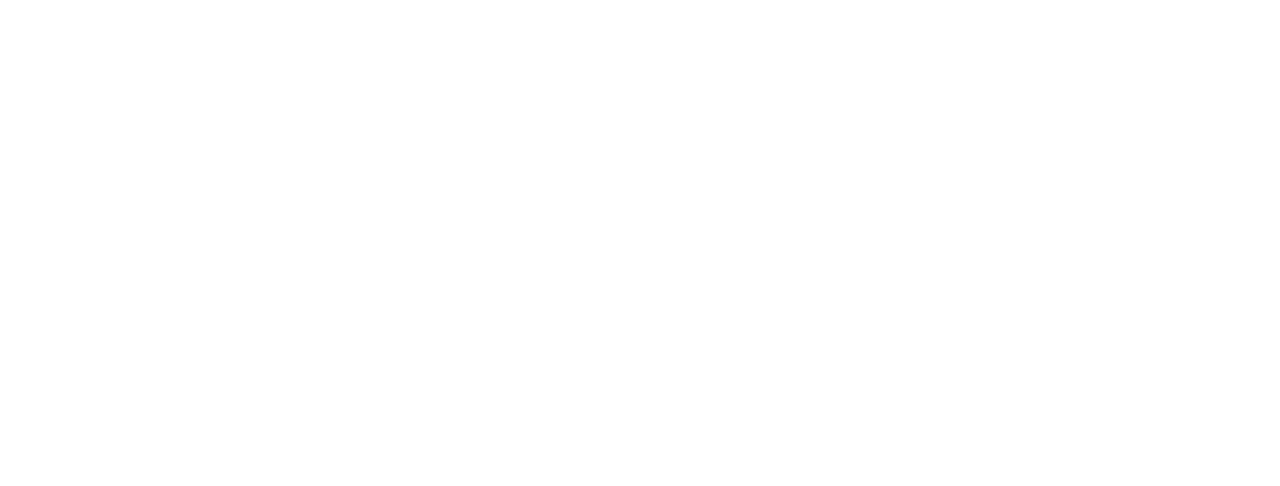
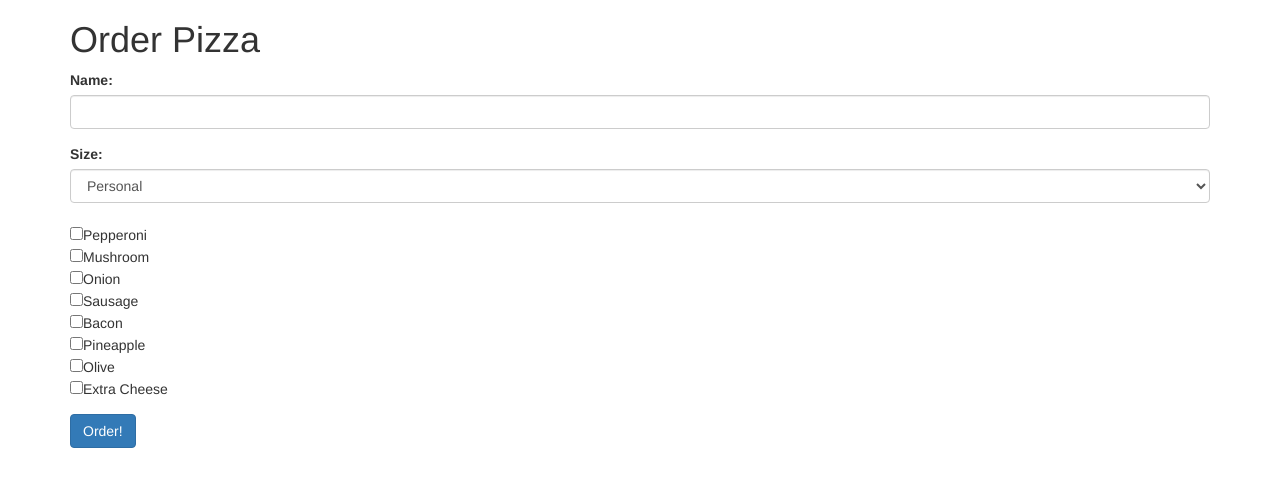
Before and after one commit to RogersNL/order-pizza, a plain HTML site: page index.html in a window 1280 px wide. Drawn offline with Linux system fonts and the light colour scheme.

Commit message:
It will display a form with options.

```diff
--- a/index.html
+++ b/index.html
@@ -9,6 +9,33 @@
   </head>
   <body>
     <div class="container">
+      <h1>Order Pizza</h1>
+      <form id="pizza-order-form">
+        <div class="form-group">
+          <label for="name">Name:</label>
+          <input id="name" class="form-control" type="text">
+        </div>
+        <label for="size">Size:</label>
+        <select class="form-control" id="size">
+          <option>Personal</option>
+          <option>Small</option>
+          <option>Medium</option>
+          <option>Large</option>
+          <option>Extra Large</option>
+        </select>
+        <label for="toppings"></label>
+        <div class="form-group" id="toppings">
+         <input type="checkbox" name="toppings" value="pepperoni">Pepperoni<br>
+         <input type="checkbox" name="toppings" value="mushroom">Mushroom<br>
+         <input type="checkbox" name="toppings" value="onion">Onion<br>
+         <input type="checkbox" name="toppings" value="sausage">Sausage<br>
+         <input type="checkbox" name="toppings" value="bacon">Bacon<br>
+         <input type="checkbox" name="toppings" value="pineapple">Pineapple<br>
+         <input type="checkbox" name="toppings" value="olive">Olive<br>
+         <input type="checkbox" name="toppings" value="extraCheese">Extra Cheese<br>
+       </div>
+        <button type="submit" class="btn btn-primary">Order!</button>
+      </form>
     </div>
   </body>
 </html
--- a/js/scripts.js
+++ b/js/scripts.js
@@ -15,12 +15,13 @@ var olive = {name: "olive", price: .50};
 var extraCheese = {name: "extraCheese", price: 1.00};
 
 //Sizes
-var small = {name: "small", price: 5.00};
-var medium = {name: "medium", price: 7.00};
-var large = {name: "large", price: 9.00};
-var extraLarge = {name: "extraLarge", price: 11.00};
+var personal = {name: "personal", price: 5.00, diameter: 8}
+var small = {name: "small", price: 6.00, diameter: 10};
+var medium = {name: "medium", price: 7.00, diameter: 12};
+var large = {name: "large", price: 9.00, diameter: 14};
+var extraLarge = {name: "extraLarge", price: 11.00, diameter: 16};
 
 //Prototype Method for Cost
 Pizza.prototype.cost  = function(){
-
+  return size.price + toppings.price;
 }
```
